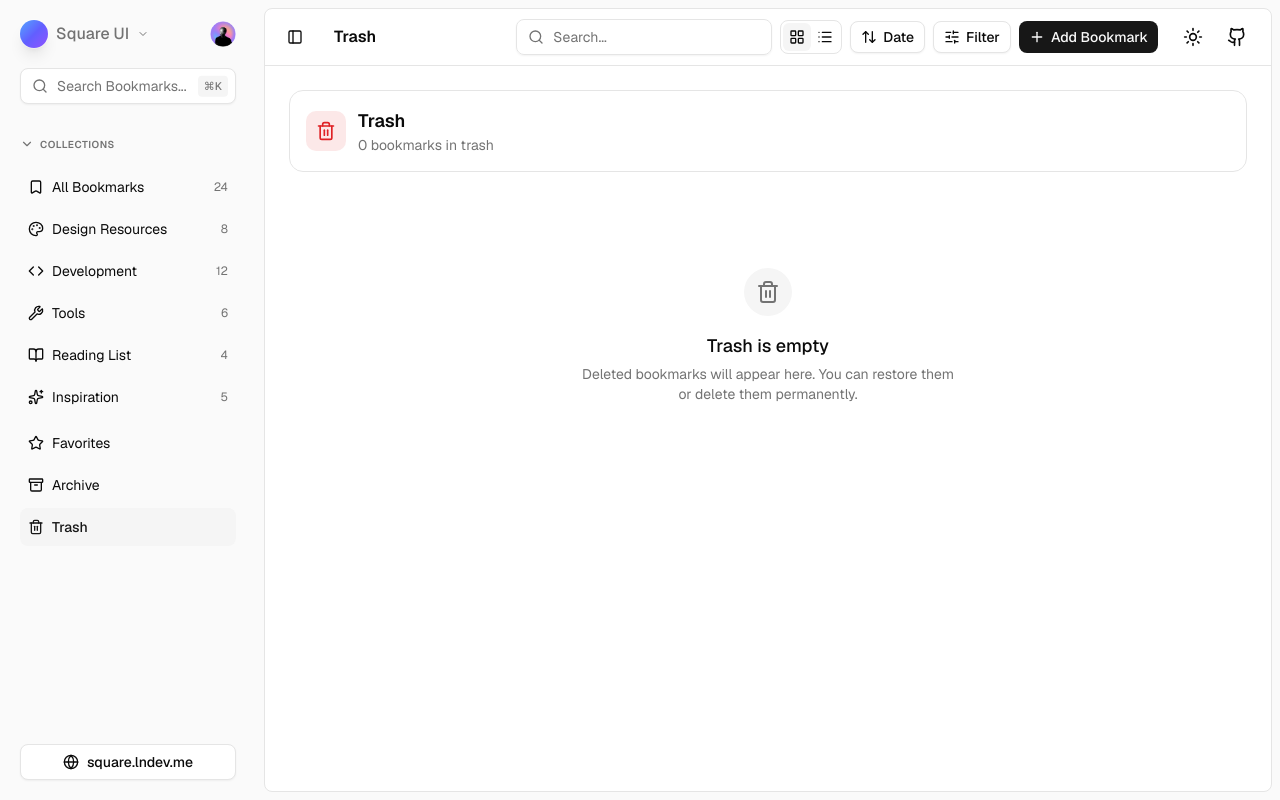
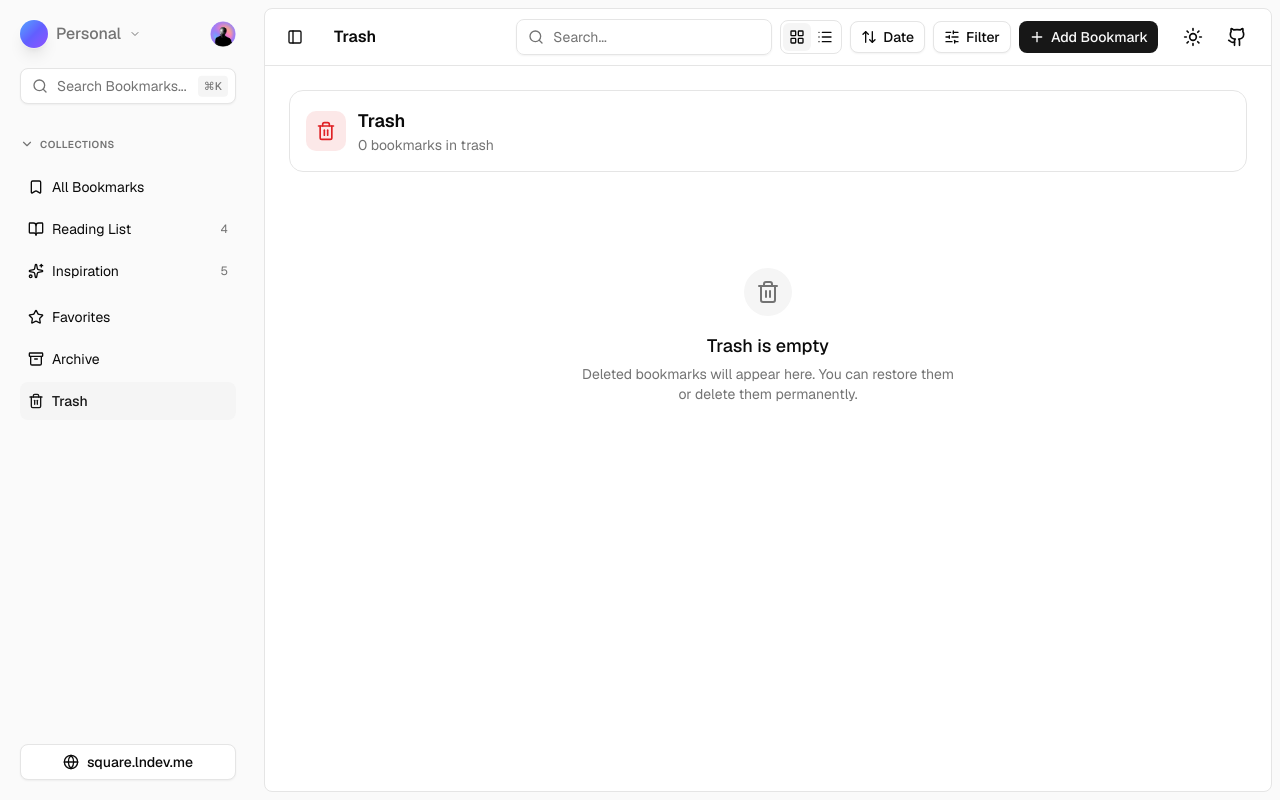
Before and after one commit to JDR89/Bookmark-Frontend, a Next.js app: page /trash in a window 1280 px wide. Built offline with nearby package versions, Linux system fonts and the light colour scheme.

Commit message:
cambio roadmap, creacion de workspaces

```diff
--- a/components/dashboard/sidebar.tsx
+++ b/components/dashboard/sidebar.tsx
@@ -48,7 +48,7 @@ import {
   Trash2,
 } from "lucide-react";
 import { useBookmarksStore } from "@/store/bookmarks-store";
-import { collections } from "@/mock-data/bookmarks";
+import { collections, workspaces } from "@/mock-data/bookmarks";
 
 const collectionIcons: Record<string, React.ElementType> = {
   bookmark: Bookmark,
@@ -73,9 +73,19 @@ export function BookmarksSidebar({
   const {
     selectedCollection,
     setSelectedCollection,
+    selectedWorkspace,
+    setSelectedWorkspace,
   } = useBookmarksStore();
 
   const isHomePage = pathname === "/";
+
+  // Find current workspace object for display
+  const currentWorkspace = workspaces.find(w => w.id === selectedWorkspace) || workspaces[0];
+
+  // Filter collections by current workspace
+  const workspaceCollections = collections.filter(
+    (c) => c.workspaceId === selectedWorkspace
+  );
 
   return (
     <Sidebar collapsible="offcanvas" className="lg:border-r-0!" {...props}>
@@ -85,7 +95,7 @@ export function BookmarksSidebar({
             <DropdownMenuTrigger className="flex items-center gap-2 outline-none">
               <div className="size-7 rounded-full overflow-hidden bg-linear-to-br from-blue-400 via-indigo-500 to-violet-500 flex items-center justify-center ring-1 ring-white/40 shadow-lg" />
               <span className="font-medium text-muted-foreground">
-                Square UI
+                {currentWorkspace.name}
               </span>
               <ChevronDown className="size-3 text-muted-foreground" />
             </DropdownMenuTrigger>
@@ -93,19 +103,18 @@ export function BookmarksSidebar({
               <DropdownMenuLabel className="text-muted-foreground text-xs font-medium">
                 Workspaces
               </DropdownMenuLabel>
-              <DropdownMenuItem>
-                <div className="size-5 rounded-full bg-linear-to-br from-blue-400 via-indigo-500 to-violet-500 mr-2" />
-                Square UI
-                <Check className="size-4 ml-auto" />
-              </DropdownMenuItem>
-              <DropdownMenuItem>
-                <div className="size-5 rounded-full bg-linear-to-br from-emerald-400 to-cyan-500 mr-2" />
-                Personal
-              </DropdownMenuItem>
-              <DropdownMenuItem>
-                <div className="size-5 rounded-full bg-linear-to-br from-orange-400 to-rose-500 mr-2" />
-                Work
-              </DropdownMenuItem>
+              {workspaces.map((workspace) => (
+                <DropdownMenuItem
+                  key={workspace.id}
+                  onClick={() => setSelectedWorkspace(workspace.id)}
+                >
+                  <div className="size-5 rounded-full bg-linear-to-br from-blue-400 via-indigo-500 to-violet-500 mr-2" />
+                  {workspace.name}
+                  {selectedWorkspace === workspace.id && (
+                    <Check className="size-4 ml-auto" />
+                  )}
+                </DropdownMenuItem>
+              ))}
 
               <DropdownMenuSeparator />
 
@@ -170,7 +179,25 @@ export function BookmarksSidebar({
           {collectionsOpen && (
             <SidebarGroupContent>
               <SidebarMenu className="mt-2">
-                {collections.map((collection) => {
+                {/* Special "All Bookmarks" Item logic */}
+                <SidebarMenuItem>
+                  <SidebarMenuButton
+                    asChild
+                    isActive={isHomePage && selectedCollection === "all"}
+                    className="h-[38px]"
+                  >
+                    <Link
+                      href="/"
+                      onClick={() => setSelectedCollection("all")}
+                    >
+                      <Bookmark className="size-5" />
+                      <span className="flex-1">All Bookmarks</span>
+                    </Link>
+                  </SidebarMenuButton>
+                </SidebarMenuItem>
+
+                {/* Filtered Collections List */}
+                {workspaceCollections.map((collection) => {
                   const IconComponent =
                     collectionIcons[collection.icon] || Folder;
                   const isActive =
--- a/mock-data/bookmarks.ts
+++ b/mock-data/bookmarks.ts
@@ -1,3 +1,10 @@
+export type Workspace = {
+  id: string;
+  name: string;
+  icon: string;
+  orderIndex: number;
+};
+
 export type Bookmark = {
   id: string;
   title: string;
@@ -12,31 +19,56 @@ export type Bookmark = {
 
 export type Collection = {
   id: string;
+  workspaceId: string;
   name: string;
   icon: string;
   color: string;
   count: number;
 };
 
+export const workspaces: Workspace[] = [
+  {
+    id: "personal",
+    name: "Personal",
+    icon: "user",
+    orderIndex: 0,
+  },
+  {
+    id: "work",
+    name: "Work",
+    icon: "briefcase",
+    orderIndex: 1,
+  },
+];
+
 export const collections: Collection[] = [
   {
-    id: "all",
-    name: "All Bookmarks",
-    icon: "bookmark",
-    color: "neutral",
-    count: 24,
-  },
-  {
     id: "design",
+    workspaceId: "work",
     name: "Design Resources",
     icon: "palette",
     color: "violet",
     count: 8,
   },
-  { id: "dev", name: "Development", icon: "code", color: "blue", count: 12 },
-  { id: "tools", name: "Tools", icon: "wrench", color: "amber", count: 6 },
+  {
+    id: "dev",
+    workspaceId: "work",
+    name: "Development",
+    icon: "code",
+    color: "blue",
+    count: 7,
+  },
+  {
+    id: "tools",
+    workspaceId: "work",
+    name: "Tools",
+    icon: "wrench",
+    color: "amber",
+    count: 6,
+  },
   {
     id: "reading",
+    workspaceId: "personal",
     name: "Reading List",
     icon: "book-open",
     color: "emerald",
@@ -44,6 +76,7 @@ export const collections: Collection[] = [
   },
   {
     id: "inspiration",
+    workspaceId: "personal",
     name: "Inspiration",
     icon: "sparkles",
     color: "pink",
@@ -95,6 +128,7 @@ export const bookmarks: Bookmark[] = [
     collectionId: "design",
     createdAt: "2024-01-12",
     isFavorite: true,
+    hasDarkIcon: true,
   },
   {
     id: "5",
@@ -105,6 +139,7 @@ export const bookmarks: Bookmark[] = [
     collectionId: "inspiration",
     createdAt: "2024-01-11",
     isFavorite: false,
+    hasDarkIcon: true,
   },
   {
     id: "6",
@@ -115,6 +150,7 @@ export const bookmarks: Bookmark[] = [
     collectionId: "dev",
     createdAt: "2024-01-10",
     isFavorite: true,
+    hasDarkIcon: true,
   },
   {
     id: "7",
@@ -126,6 +162,7 @@ export const bookmarks: Bookmark[] = [
     collectionId: "dev",
     createdAt: "2024-01-09",
     isFavorite: false,
+    hasDarkIcon: true,
   },
   {
     id: "8",
@@ -147,6 +184,7 @@ export const bookmarks: Bookmark[] = [
     collectionId: "tools",
     createdAt: "2024-01-07",
     isFavorite: false,
+    hasDarkIcon: true,
   },
   {
     id: "10",
@@ -168,6 +206,7 @@ export const bookmarks: Bookmark[] = [
     collectionId: "tools",
     createdAt: "2024-01-05",
     isFavorite: true,
+    hasDarkIcon: true,
   },
   {
     id: "12",
@@ -191,6 +230,7 @@ export const bookmarks: Bookmark[] = [
     collectionId: "inspiration",
     createdAt: "2024-01-03",
     isFavorite: false,
+    hasDarkIcon: true,
   },
   {
     id: "14",
@@ -202,6 +242,7 @@ export const bookmarks: Bookmark[] = [
     collectionId: "reading",
     createdAt: "2024-01-02",
     isFavorite: false,
+    hasDarkIcon: true,
   },
   {
     id: "15",
@@ -213,6 +254,7 @@ export const bookmarks: Bookmark[] = [
     collectionId: "reading",
     createdAt: "2024-01-01",
     isFavorite: false,
+    hasDarkIcon: true,
   },
   {
     id: "16",
--- a/store/bookmarks-store.ts
+++ b/store/bookmarks-store.ts
@@ -9,11 +9,13 @@ interface BookmarksState {
   bookmarks: Bookmark[];
   archivedBookmarks: Bookmark[];
   trashedBookmarks: Bookmark[];
+  selectedWorkspace: string;
   selectedCollection: string;
   searchQuery: string;
   viewMode: ViewMode;
   sortBy: SortBy;
   filterType: FilterType;
+  setSelectedWorkspace: (workspaceId: string) => void;
   setSelectedCollection: (collectionId: string) => void;
   setSearchQuery: (query: string) => void;
   setViewMode: (mode: ViewMode) => void;
@@ -31,15 +33,21 @@ interface BookmarksState {
   getTrashedBookmarks: () => Bookmark[];
 }
 
+import { collections as allCollections } from "@/mock-data/bookmarks";
+
 export const useBookmarksStore = create<BookmarksState>((set, get) => ({
   bookmarks: initialBookmarks,
   archivedBookmarks: [],
   trashedBookmarks: [],
+  selectedWorkspace: "personal",
   selectedCollection: "all",
   searchQuery: "",
   viewMode: "grid",
   sortBy: "date-newest",
   filterType: "all",
+
+  setSelectedWorkspace: (workspaceId) =>
+    set({ selectedWorkspace: workspaceId, selectedCollection: "all" }),
 
   setSelectedCollection: (collectionId) => set({ selectedCollection: collectionId }),
 
@@ -109,9 +117,19 @@ export const useBookmarksStore = create<BookmarksState>((set, get) => ({
     const state = get();
     let filtered = [...state.bookmarks];
 
-    if (state.selectedCollection !== "all") {
+    // 1. Filter by Workspace first
+    const workspaceCollectionIds = allCollections
+      .filter((c) => c.workspaceId === state.selectedWorkspace)
+      .map((c) => c.id);
+
+    // If 'all' is selected, we show bookmarks from ANY collection in this workspace
+    if (state.selectedCollection === "all") {
+      filtered = filtered.filter((b) => workspaceCollectionIds.includes(b.collectionId));
+    } else {
+      // If a specific collection is selected, just filter by that
       filtered = filtered.filter((b) => b.collectionId === state.selectedCollection);
     }
+
 
     if (state.searchQuery) {
       const query = state.searchQuery.toLowerCase();
```
Also changed, not shown: 1 other file (tests, documents, lock files or other folders).
